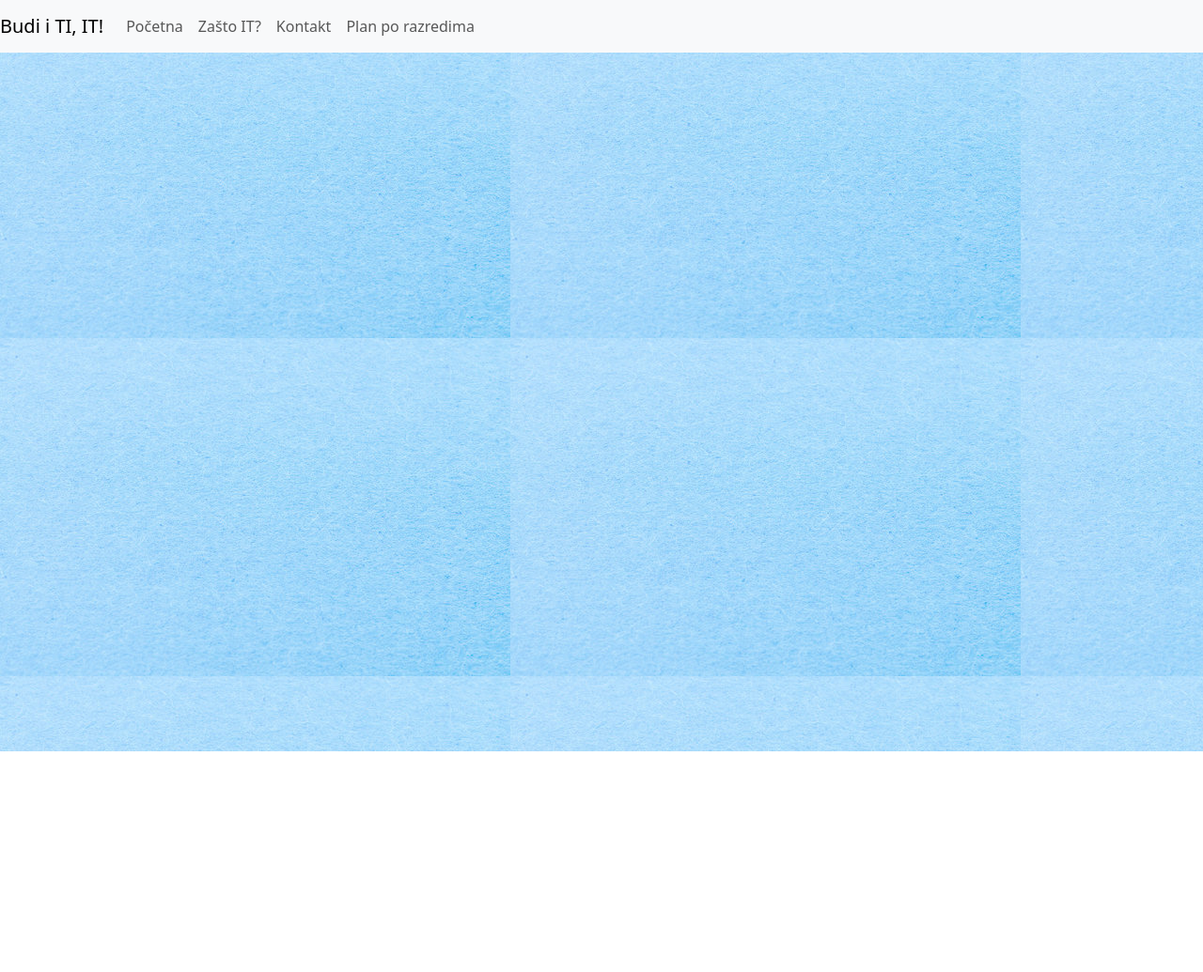
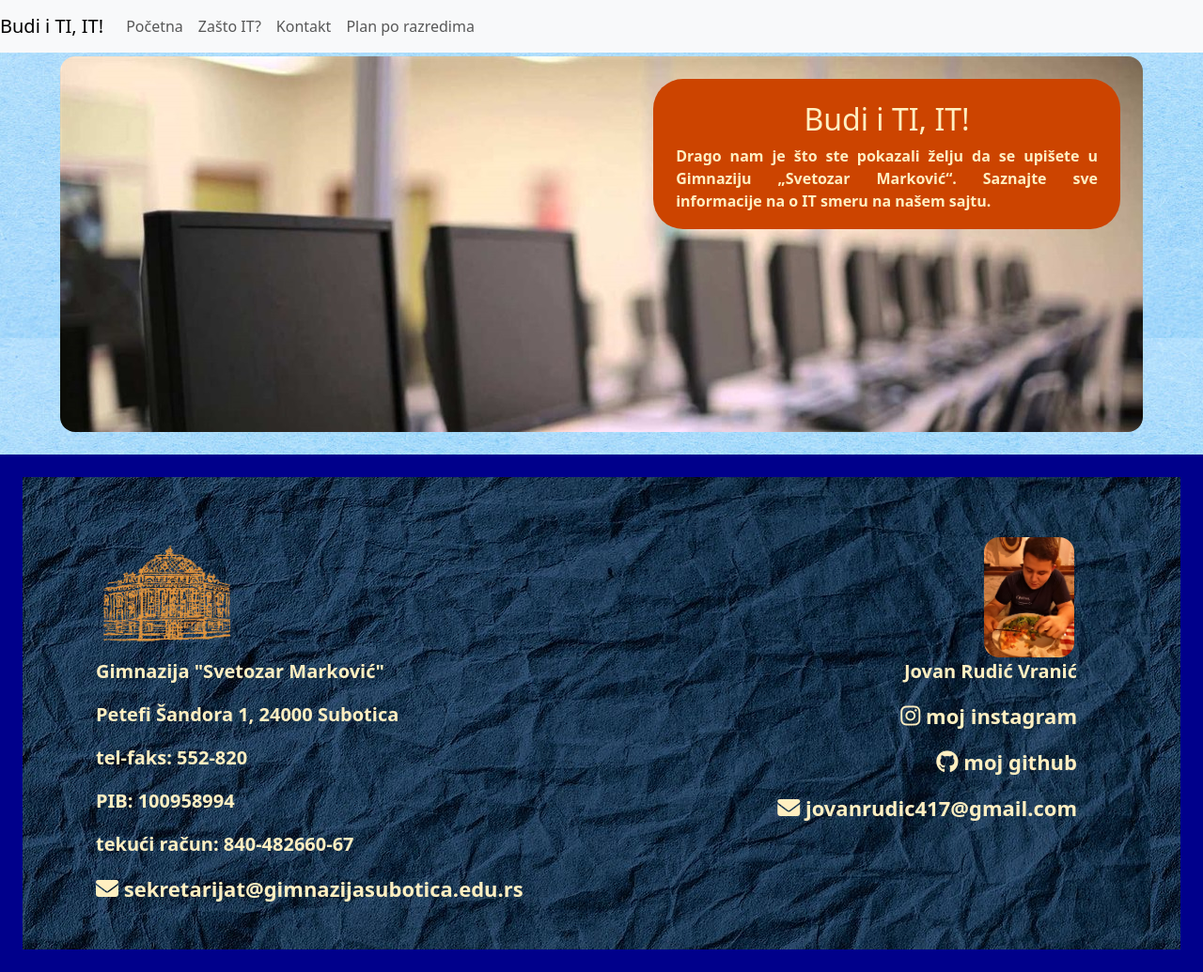
Before and after one commit to Rudic21302/maturskiIT, a plain HTML site: page pages/why-it.html in a window 1280 px wide. Shown: the whole page at 94% size. Before the commit the page ends 800 px from the top, so only its background shows below. Drawn offline with nearby package versions, Linux system fonts and the light colour scheme.

Commit message:
header an footer,, done

```diff
--- a/assets/styles/style.css
+++ b/assets/styles/style.css
@@ -1,6 +1,87 @@
 /*GENERAL*/
 body{
     background-image: url(../images/background-texture.jpg);
+}
+/*HEADER*/
+.custom-header{
+    padding-left: 5%;
+    padding-right: 5%;
+    margin-top: 4px;
+    margin-bottom: 24px;
+}
+.header-background{
+    width: 100%;
+    height: 400px;
+    border-radius: 16px;
+    background-image: url(../images/header.jpg);
+    padding: 24px;
+}
+.header-container{
+    background-color:#cc4400;
+    color: #FFEFC1;
+    font-weight: 900;
+    height: 160px;
+    width: 45%;
+    margin-left: 55%;
+    border-radius: 32px;
+    padding:24px ;
+}
+.header-container h2{
+    text-align: center;
+}
+.header-container p{
+    text-align: justify;
+}
+/*CUTOM FOOTER*/
+.custom-footer{
+    padding: 24px;
+    background-color: darkblue;
+}
+.footer-background{
+    width: 100%;
+    background-image: url(../images/footer-texture.jpg);
+    color:#FFEFC1;
+    min-height: 200px;
+}
+.footer-container{
+    padding: 32px;
+    padding-top: 64px;
+    font-size: 20px;
+    font-weight: bolder;
+}
+.footer-gim-text{
+    text-align: left;
+}
+.footer-jrv-text{
+    text-align: right;
+    padding-right: 32px;
+}
+.footer-jrv-link{
+    color:#FFEFC1;
+    text-decoration: none;
+    font-weight:700;
+    font-size: 22px;
+}
+.footer-jrv-link:hover{
+    font: 900;
+    color: #cc4400;
+}
+.footer-jrv-link i{
+    font-size: 24px;
+}
+.footer-jrv-image{
+    height: 128px;
+    border-radius: 16px;
+    margin-left: 75%;
+    margin-top: 0px;
+}
+.footer-jrv-text-box{
+    margin-top: 0px;
+}
+.footer-gim-image{
+    height: 128px;
+    border-radius: 16px;
+    margin-right: 16px;
 }
 /*CONTACT PAGE*/
 .socials-main-container{
--- a/pages/why-it.html
+++ b/pages/why-it.html
@@ -36,6 +36,47 @@
         </div>
     </section>
 
+    <!--CUSTOM HEADER-->
+    <section class="custom-header">
+      <div class="header-background">
+        <div class="header-container">
+          <h2 class="header-lead">Budi i TI, IT!</h2>
+          <p class="header-text">Drago nam je što ste pokazali želju da se upišete u Gimnaziju „Svetozar Marković“. Saznajte sve informacije na o IT smeru na našem sajtu. </p>
+        </div>
+      </div>
+    </section>
+    <!--CUSTOM HEADER-->
+    <!--Content section WHY IT-->
+    <!--Content section WHY IT-->
+    <!--CUSTOM FOOTER-->
+    <section class="custom-footer">
+      <div class="footer-background">
+        <div class="container footer-container">
+            <div class="row">
+              <div class="col-sm-6">
+                <img src="../assets/images/gim.png" alt="" class="footer-gim-image">
+                <p class="footer-gim-text">Gimnazija "Svetozar Marković"</p>
+                <p class="footer-gim-text">Petefi Šandora 1, 24000 Subotica</p>
+                <p class="footer-gim-text">tel-faks: 552-820</p>
+                <p class="footer-gim-text">PIB: 100958994</p>
+                <p class="footer-gim-text">tekući račun: 840-482660-67</p>
+                <p class="footer-gim-text"><a href="#" class="footer-jrv-link"><i class="fa-solid fa-envelope"></i> sekretarijat@gimnazijasubotica.edu.rs</a></p>
+              </div>
+              <div class="col-sm-6">
+                <img src="../assets/images/jovanrudic.jpg" alt="" class="footer-jrv-image">
+               <div class="footer-jrv-text-box">
+                <p class="footer-jrv-text">Jovan Rudić Vranić</p>
+                <p class="footer-jrv-text"><a href="https://www.instagram.com/rudi.c_/" class="footer-jrv-link" target="_blank"><i class="fa-brands fa-instagram"></i>  moj instagram</a></p>
+                <p class="footer-jrv-text"><a href="https://github.com/Rudic21302" class="footer-jrv-link" target="_blank"><i class="fa-brands fa-github"></i>  moj github</a></p>
+                <p class="footer-jrv-text"><a href="#" class="footer-jrv-link"><i class="fa-solid fa-envelope"></i> jovanrudic417@gmail.com</a></p>
+               </div>
+              </div>
+            </div>
+        </div>
+      </div>
+    </section>
+    <!--CUSTOM FOOTER-->
+
 
 
 <!--Bootstrap JS CDN-->
```
Also changed, not shown: assets/images/footer-texture.jpg (added), assets/images/gim.png (added), assets/images/header.jpg (added), assets/images/jovanrudic.jpg (added).
